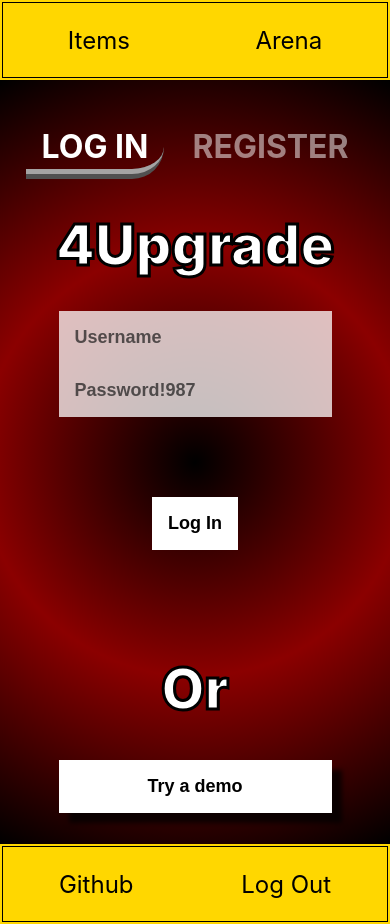
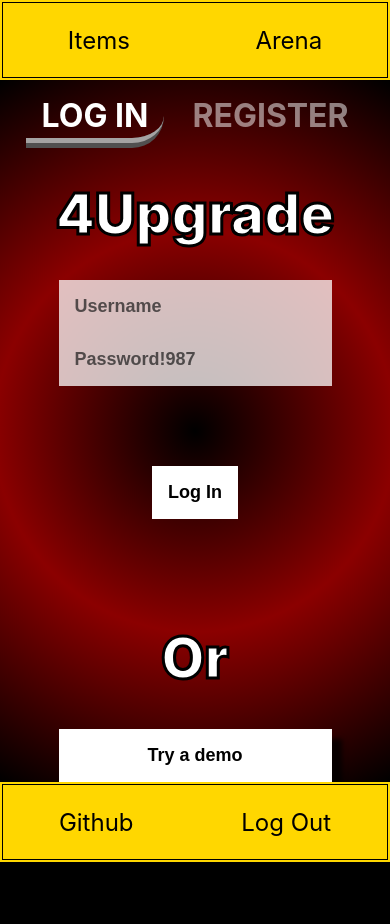
Before and after one commit to SKaralius/4Upgrade, a React (Create React App) app in the folder 4UpgradeFE/: page /Authenticate in a window 390 px wide. After the commit the page ends 862 px from the top, so only its background shows below. Built offline with nearby package versions, Linux system fonts and the light colour scheme; no server answers; sample sign-in values are in the browser's storage.

Commit message:
Fixed window sizing. Previously there were issues with adress bars on mobile.

```diff
--- a/4UpgradeFE/scss/_authenticate.scss
+++ b/4UpgradeFE/scss/_authenticate.scss
@@ -1,7 +1,8 @@
 @import "config";
 
 .login-wrap {
-	min-height: calc(100vh - #{$footerHeight});
+	flex-grow: 1;
+	min-height: 100%;
 	display: flex;
 	flex-flow: column;
 	justify-content: center;
--- a/4UpgradeFE/scss/_notFound.scss
+++ b/4UpgradeFE/scss/_notFound.scss
@@ -5,7 +5,7 @@
 	justify-content: center;
 	flex-flow: column;
 	width: 100%;
-	min-height: calc(100vh - #{$footerHeight});
+	min-height: 100%;
 	color: $lightTextColor;
 	align-self: center;
 	& > .notFound {
--- a/4UpgradeFE/scss/main.scss
+++ b/4UpgradeFE/scss/main.scss
@@ -7,6 +7,12 @@
 @import "infobox";
 @import "spinner";
 @import "notFound";
+
+html,
+body,
+#root {
+	height: 100%;
+}
 
 body {
 	color: $lightTextColor;
@@ -27,8 +33,8 @@ code {
 }
 
 .page {
+	min-height: 100%;
 	overflow: hidden;
-	min-height: 100vh;
 	display: flex;
 	flex-flow: column;
 	justify-content: space-between;
--- a/4UpgradeFE/src/css/main.css
+++ b/4UpgradeFE/src/css/main.css
@@ -130,7 +130,8 @@ footer {
     margin: 0 !important; } }
 
 .login-wrap {
-  min-height: calc(100vh - 80px);
+  flex-grow: 1;
+  min-height: 100%;
   display: flex;
   flex-flow: column;
   justify-content: center;
@@ -1012,7 +1013,7 @@ hr {
   justify-content: center;
   flex-flow: column;
   width: 100%;
-  min-height: calc(100vh - 80px);
+  min-height: 100%;
   color: white;
   align-self: center; }
   .notFoundContainer > .notFound {
@@ -1034,6 +1035,11 @@ hr {
         height: 100%;
         width: 100%; }
 
+html,
+body,
+#root {
+  height: 100%; }
+
 body {
   color: white;
   background-color: black;
@@ -1050,8 +1056,8 @@ code {
  monospace; }
 
 .page {
+  min-height: 100%;
   overflow: hidden;
-  min-height: 100vh;
   display: flex;
   flex-flow: column;
   justify-content: space-between; }
```
